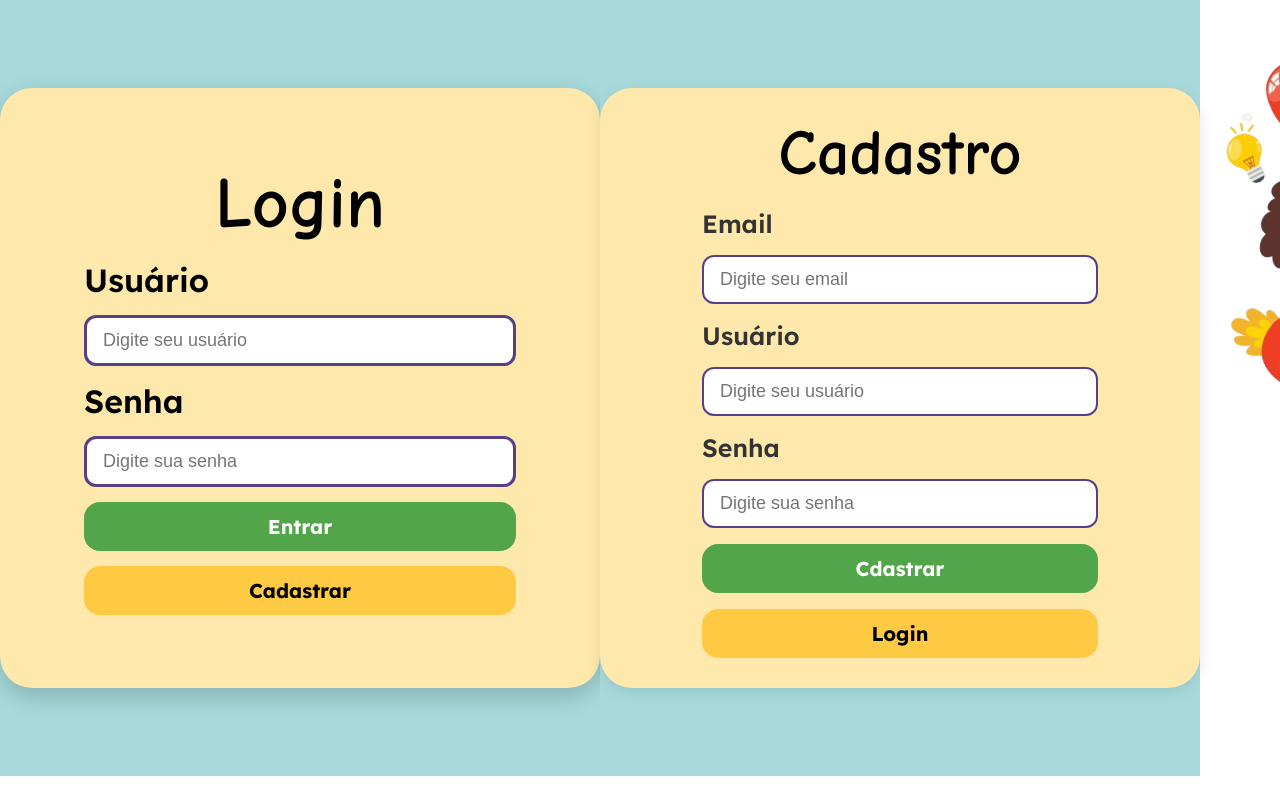
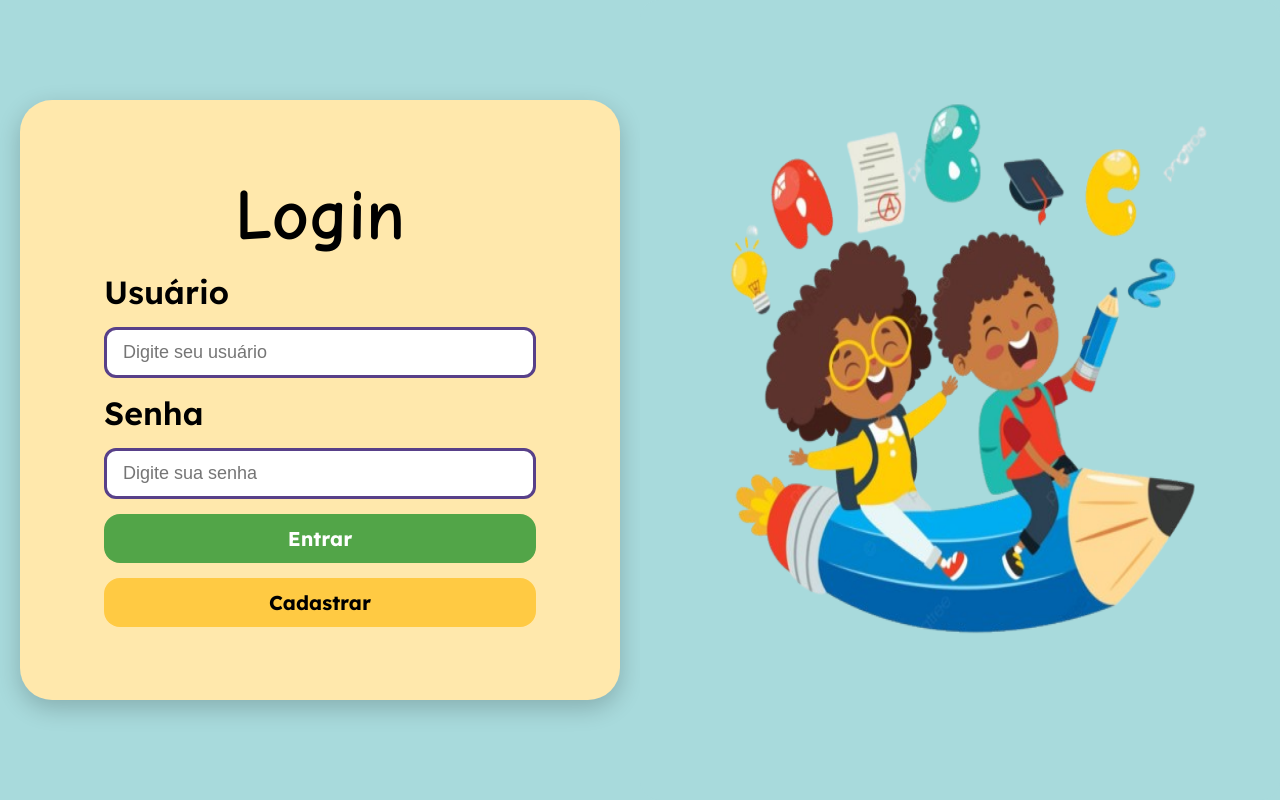
Before and after one commit to matwilliam2002/Agenda-Criancas, a React (Create React App) app in the folder agenda-tcc/: page / in a window 1280 px wide. Built offline with nearby package versions, Linux system fonts and the light colour scheme.

Commit message:
Finalização Front Pág cadastro e login

```diff
--- a/agenda-tcc/src/Pages/login.js
+++ b/agenda-tcc/src/Pages/login.js
@@ -1,8 +1,17 @@
 import React from "react";
 import '../style/login.css';
 import ImgLogin from "../assets/Img-Login.png"
+import { useState } from "react";
+
+
 
 function Login(){
+    const [animation, setAnimation] = useState(false);
+
+    const handleAnimation = () => {
+        setAnimation(!animation);
+    }
+
     return(
         <div className="card-login">
             <div className="card-login-left">
@@ -14,7 +23,7 @@ function Login(){
                         <label>Senha</label>
                         <input type="password" className="input-senha" placeholder="Digite sua senha"/>
                         <button type="submit" className="btn-login">Entrar</button>
-                        <button type="button" className="btn-cadastrar">Cadastrar</button>
+                        <button type="button" className="btn-cadastrar" onClickCapture={handleAnimation}>Cadastrar</button>
                     </form>
                 </div>
             </div>
@@ -28,13 +37,13 @@ function Login(){
                         <input type="text" placeholder="Digite seu usuário" />
                         <label>Senha</label>
                         <input type="password" placeholder="Digite sua senha" />
-                        <button type="submit" className="btn-login">Cdastrar</button>
-                        <button type="button" className="btn-cadastrar">Login</button>
+                        <button type="submit" className="btn-login" onClick={handleAnimation}>Cadastrar</button>
+                        <button type="button" className="btn-cadastrar" onClick={handleAnimation}>Login</button>
                     </form>
                 </div>
             </div>
-            <div className="card-login-img">
-                <img src={ImgLogin} alt="Imagem de Login" />
+            <div className={`card-Img ${animation ? "animar-img" : ""}`}>
+                <img src={ImgLogin} alt="Imagem de Login" className="img-login" />
             </div>
         </div>
     );
--- a/agenda-tcc/src/style/login.css
+++ b/agenda-tcc/src/style/login.css
@@ -15,7 +15,7 @@ body {
 /* 🟦 Container principal */
 .card-login {
     display: flex;
-    height: 97vh;
+    height: 100vh;
     overflow: hidden;
 }
 
@@ -26,6 +26,7 @@ body {
     justify-content: center;
     align-items: center;
     width: 50%;
+    height: 100%;
 }
 
 /* 🟨 Card central */
@@ -202,15 +203,30 @@ body {
     transform: scale(1.05);
 }
 
-/* 🔸 Imagem */
-.img-login {
+.card-Img{
+    z-index: 900;
+    background-color: #A8DADC;
     width: 50%;
-    height: 50%;
-    object-fit: contain;
-    display: block;
-    margin: 0 auto;
+    height: 100%;
+    display: flex;
+    position: absolute;
+    justify-content: center;
+    right: 0;
+    transition: transform 0.9s ease-in-out;
+    border-radius: 20px;
 }
 
+.card-Img img {
+    width: 80%;
+    height: 80%;
+    margin: auto;
+    border-radius: 0 32px 32px 0;
+}
+
+.animar-img{
+    transform: translateX(-700px);
+
+}
 
 @media (max-width: 1000px) {
     .card-login {
```
